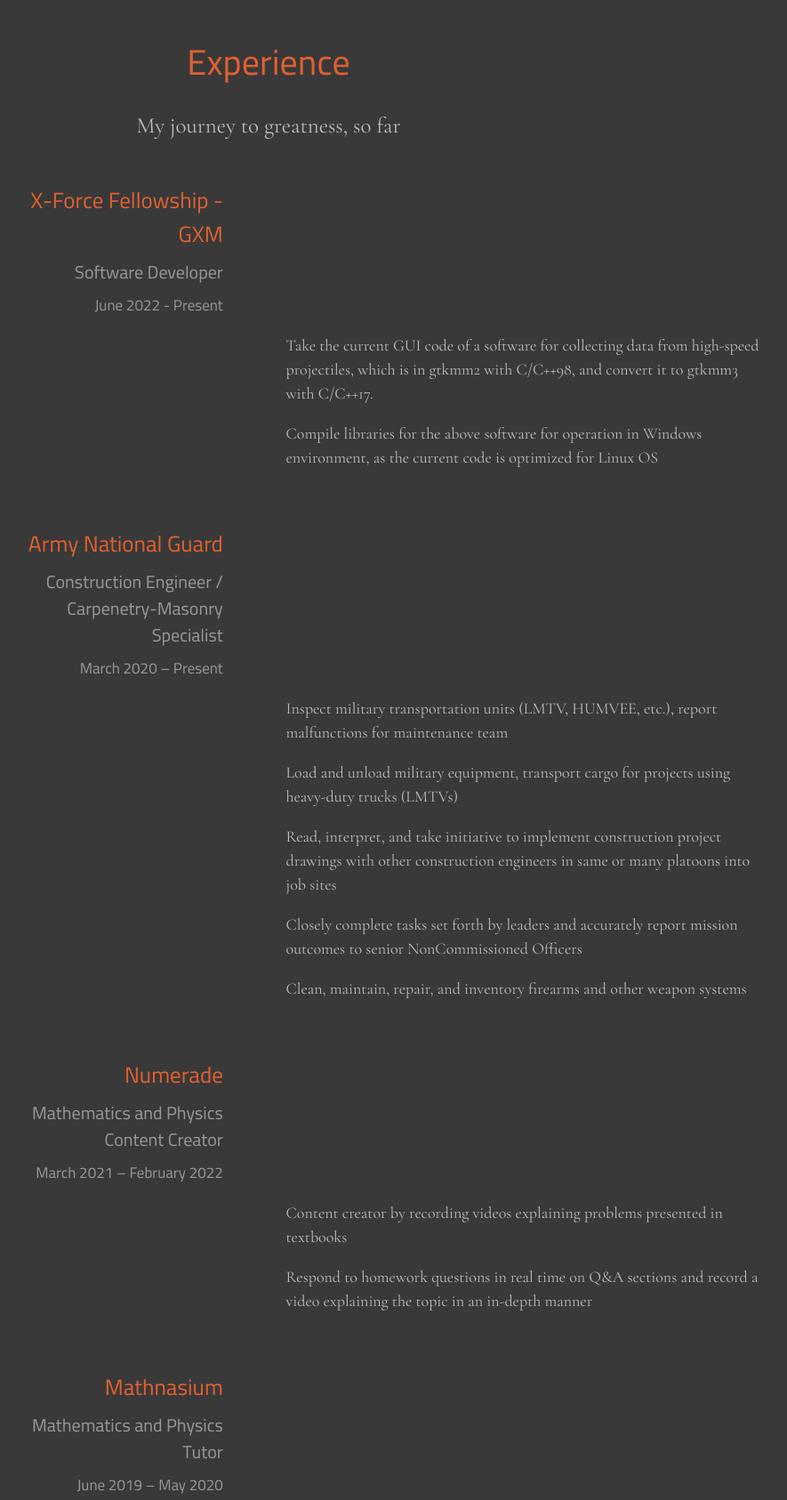
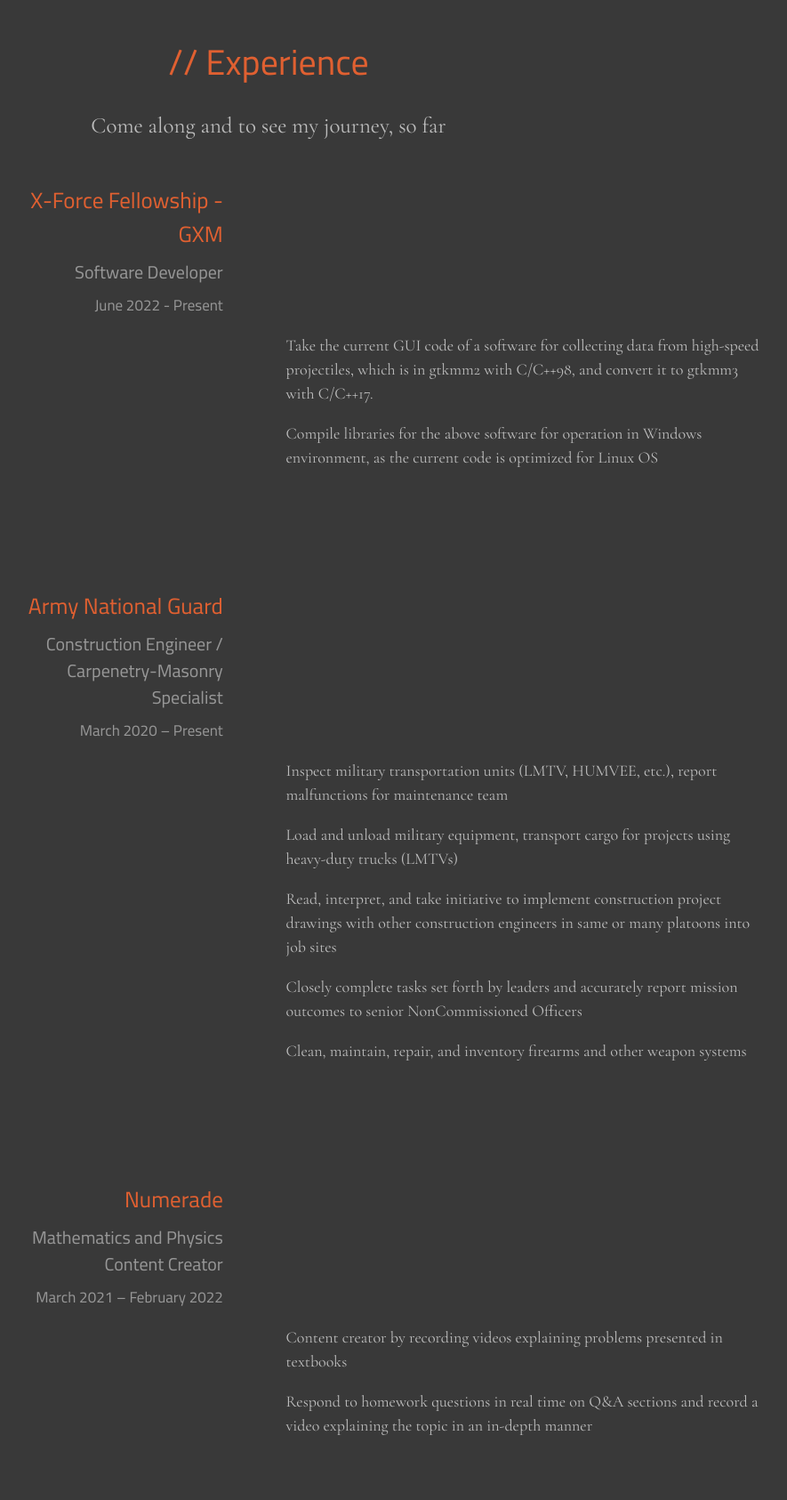
Before and after one commit to jeremu2907/Website_2.0, a plain HTML site: page index.html in a window 1280 px wide. Shown: the part 1760-3446 px from the top of the page at 89% size, without its empty margins (338-1223 px from the left). Drawn offline with nearby package versions, Linux system fonts and the light colour scheme.

Commit message:
Update index.html

```diff
--- a/index.html
+++ b/index.html
@@ -30,8 +30,9 @@
             </div>
         </div>
         </section>
+
         <!--Next Page-->
-        <section id="moreInformation" class="parallax bg-image2">
+        <section id="moreInformation" class="bg-image2">
             <div class="bg-text-left">
                 <div class="textBox">
                     <p class="title">Skills</p>
@@ -58,14 +59,14 @@
             </div>
         </section>
 
-        <!--Next Page-->
+        <!--Experience-->
         <section id="experience" class="exp">
             <div>
-                <div class="exp_title" style="color:rgb(224, 96, 49); font-size: 40px"><h>Experience</h></div><br>
-                <div class="exp_p"><h>My journey to greatness, so far</h></div>
+                <div class="exp_title" style="color:rgb(224, 96, 49); font-size: 40px"><h>// Experience</h></div><br>
+                <div class="exp_p"><h>Come along and to see my journey, so far</h></div>
             </div>
             <div class="exp_wrap">
-                <div class="exp_subject">
+                <div class="exp_subject row">
                     <div class="exp_subject_company">
                         <h>X-Force Fellowship - GXM</h>
                         <h1>Software Developer</h1>
@@ -75,8 +76,9 @@
                         <ul>Take the current GUI code of a software for collecting data from high-speed projectiles, which is in gtkmm2 with C/C++98, and convert it to gtkmm3 with C/C++17.</ul>
                         <ul>Compile libraries for the above software for operation in Windows environment, as the current code is optimized for Linux OS</ul>
                     </div>
+                </div>
 
-
+                <div class="exp_subject row">
                     <div class="exp_subject_company">
                         <h>Army National Guard</h>
                         <h1>Construction Engineer / Carpenetry-Masonry Specialist</h1>
@@ -90,8 +92,9 @@
                         <ul>Closely complete tasks set forth by leaders and accurately report mission outcomes to senior NonCommissioned Officers</ul>
                         <ul>Clean, maintain, repair, and inventory firearms and other weapon systems</ul>
                     </div>
+                </div>
 
-
+                <div class="exp_subject row">
                     <div class="exp_subject_company">
                         <h>Numerade</h>
                         <h1>Mathematics and Physics Content Creator</h1>
@@ -102,8 +105,9 @@
                         <ul>Respond to homework questions in real time on Q&A sections and record a video explaining the topic in an
                             in-depth manner</ul>
                     </div>
+                </div>
 
-
+                <div class="exp_subject row">
                     <div class="exp_subject_company">
                         <h>Mathnasium</h>
                         <h1>Mathematics and Physics Tutor</h1>
@@ -114,14 +118,21 @@
                             IB Math Higher Level</ul>
                         <ul>Tutored high school physics to college-level, calculus-based physics (Mechanics and Electric & Magnetism)</ul>
                     </div>
-
-            </div>
+                </div>
 
             <div class="exp_quoteBlock">
                 <div class="quote"><p>“Pain is inevitable.<br> Suffering is optional.”</p></div>
                 <div style="font-size: 12px"><p>― Haruki Murakami,<br> What I Talk About When I Talk About Running</p></div>
             </div>
         </section>
+
+        <!--Fun Fact-->
+
+
+        <!--Next Page -->
+        <section id="involvement" class="exp">
+
+        </section>
     </body>
 
     <script src = "index.js"></script>
```
